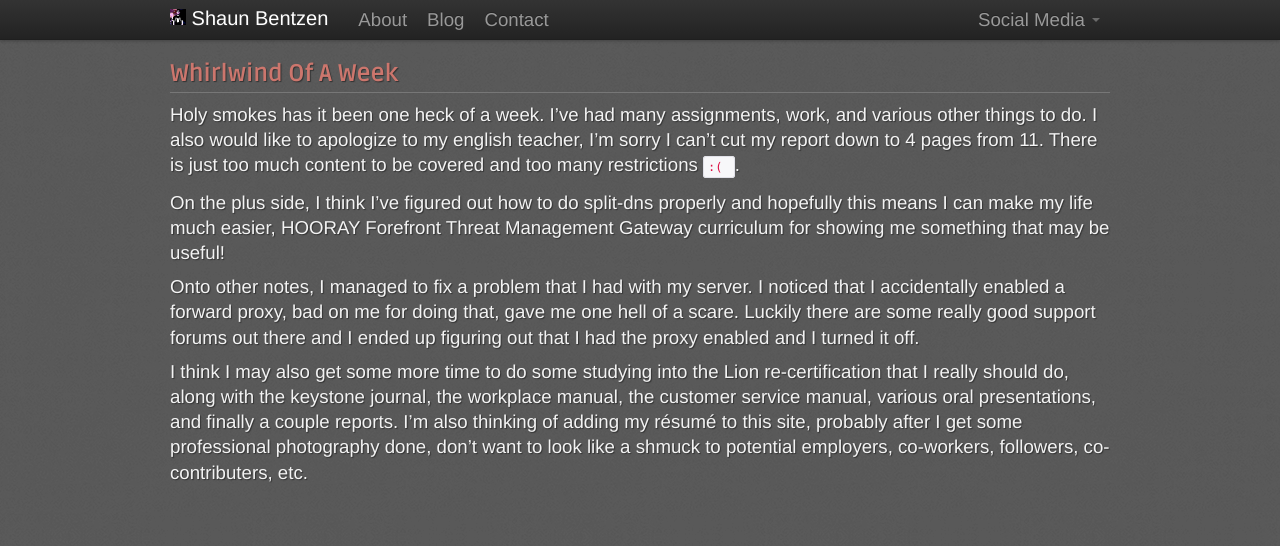
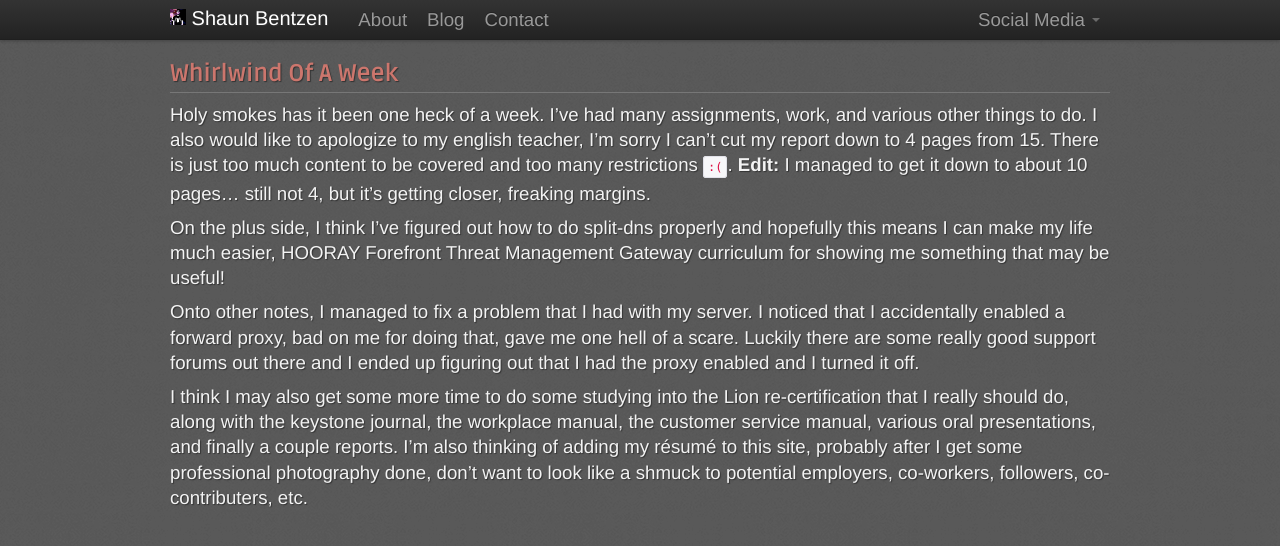
Before and after one commit to sbentzen/sbentzen.github.com, a Jekyll site: the page built from _posts/2012-02-11-Whirlwind-of-a-week.md, in a window 1280 px wide. Shown: the top 546 px of the page. Built offline with Jekyll 4.4.1, drawn with Linux system fonts in a browser that asks for light colours; nearby versions of some CDN libraries; Markdown is read by kramdown in place of the engine named in the settings; comment, search, counter and statistics services are not loaded.

Commit message:
Updated the post

```diff
--- a/_posts/2012-02-11-Whirlwind-of-a-week.md
+++ b/_posts/2012-02-11-Whirlwind-of-a-week.md
@@ -9,7 +9,7 @@ tags:
 type: post
 ---
 
-Holy smokes has it been one heck of a week. I've had many assignments, work, and various other things to do. I also would like to apologize to my english teacher, I'm sorry I can't cut my report down to 4 pages from 11. There is just too much content to be covered and too many restrictions <code> :( </code>.
+Holy smokes has it been one heck of a week. I've had many assignments, work, and various other things to do. I also would like to apologize to my english teacher, I'm sorry I can't cut my report down to 4 pages from 15. There is just too much content to be covered and too many restrictions <code>:(</code>. __Edit:__ I managed to get it down to about 10 pages... still not 4, but it's getting closer, freaking margins.
 
 On the plus side, I think I've figured out how to do split-dns properly and hopefully this means I can make my life much easier, HOORAY Forefront Threat Management Gateway curriculum for showing me something that may be useful!
 
```
